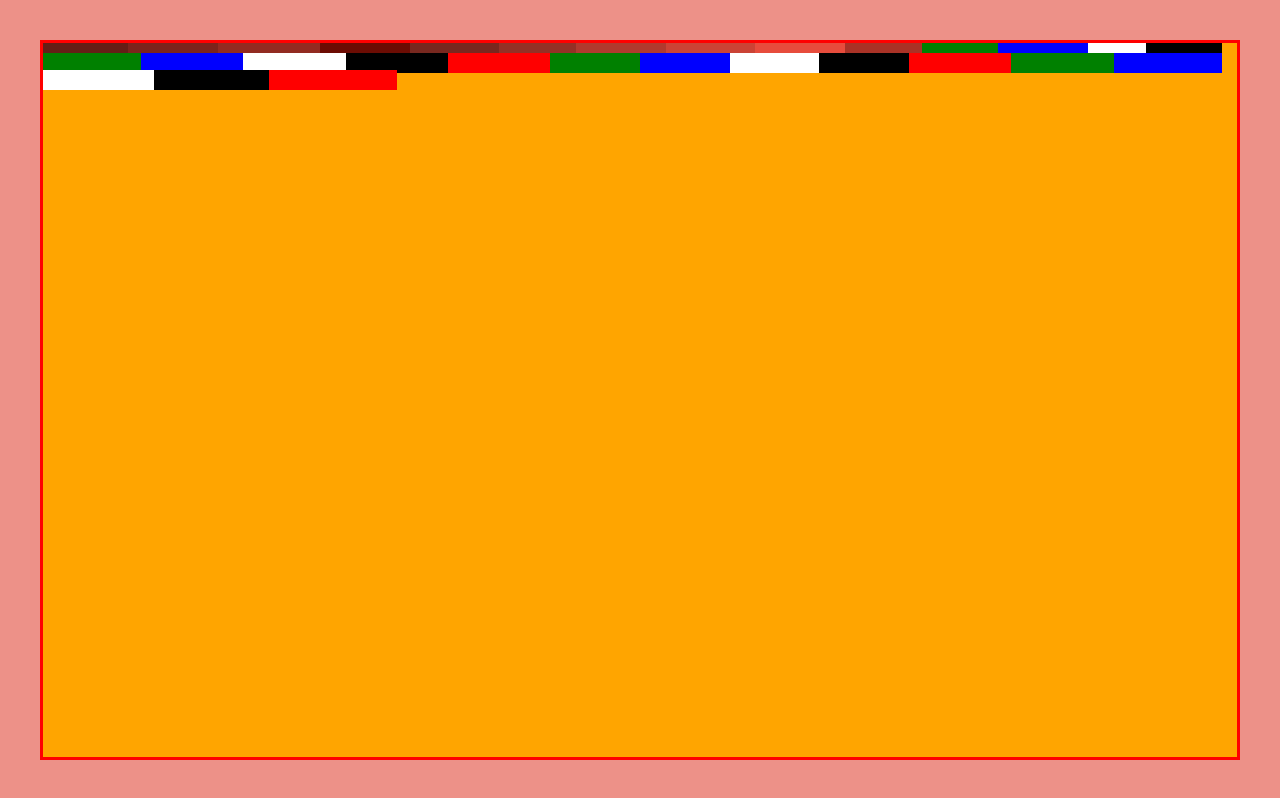
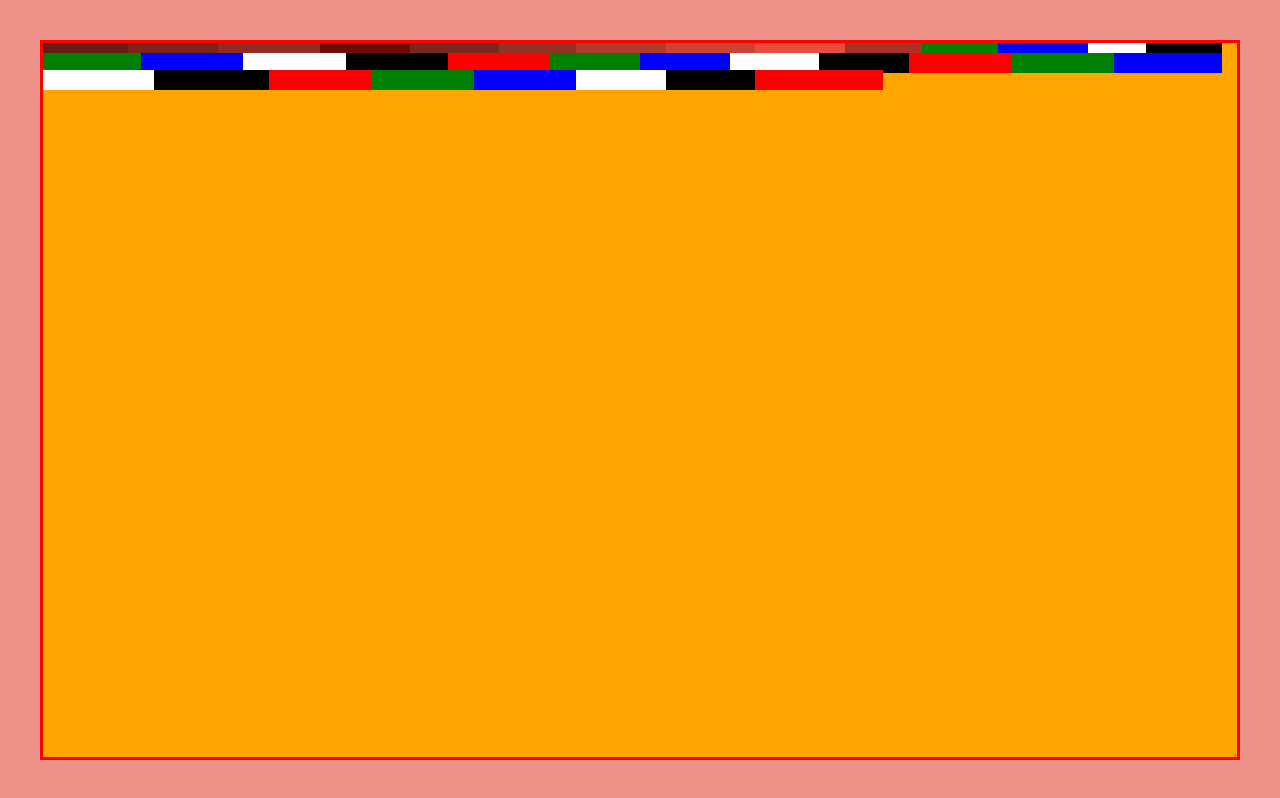
Before and after one commit to besselii/AFS---Sky, a plain HTML site: page index.html in a window 1280 px wide. Drawn offline with Linux system fonts and the light colour scheme.

Commit message:
more sky

```diff
--- a/index.html
+++ b/index.html
@@ -231,6 +231,47 @@
     bottom: 88.7%;
     }
 
+  .square30{background-color: green;
+    width: 10%;
+    height: 20px;
+    position: absolute;
+    left: 29%;
+    bottom: 88.7%;
+    }
+
+  .square31{background-color: blue;
+    width: 10%;
+    height: 20px;
+    position: absolute;
+    left: 37%;
+    bottom: 88.7%;
+    }
+
+  .square32{background-color: white;
+    width: 10%;
+    height: 20px;
+    position: absolute;
+    left: 45%;
+    bottom: 88.7%;
+    }
+
+  .square33{background-color: black;
+    width: 10%;
+    height: 20px;
+    position: absolute;
+    left: 52%;
+    bottom: 88.7%;
+    }
+
+  .square34{background-color: red;
+    width: 10%;
+    height: 20px;
+    position: absolute;
+    left: 59%;
+    bottom: 88.7%;
+    }
+
+
 
 
 </style>
@@ -264,4 +305,9 @@
   <div class="square27"></div>
   <div class="square28"></div>
   <div class="square29"></div>
+  <div class="square30"></div>
+  <div class="square31"></div>
+  <div class="square32"></div>
+  <div class="square33"></div>
+  <div class="square34"></div>
 </div>
```
